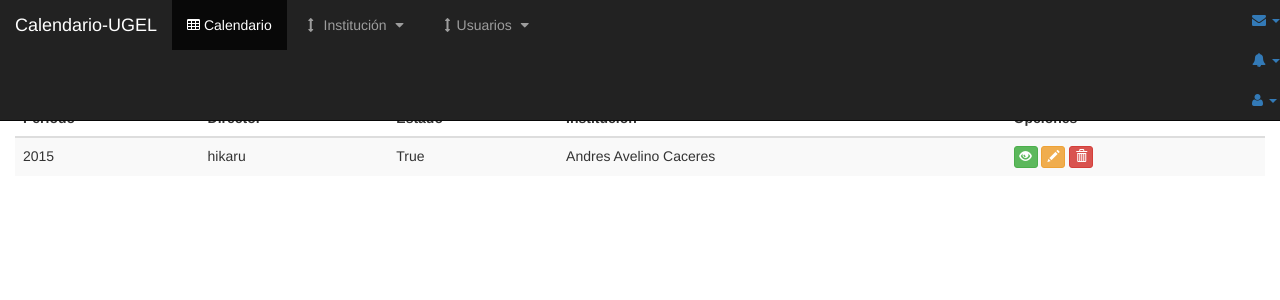
After one commit to alfaroac/ProjectCalendar, a Django app: page /informes/director/ in a window 1280 px wide. The commit adds this page. Shown: the top 300 px of the page. Run offline with Django 3.2, Linux system fonts and the light colour scheme; data comes from the database, SQL or seed files in the repository; both versions use the stored data as it was after the commit; grey boxes labelled with a size stand in for pictures from a placeholder-image service; parts of the project's set-up code (start-up, migrations or seed data) failed here and were passed over; some libraries are stand-ins or nearby versions.

Commit message:
maintenance director

```diff
--- a/apps/informes/models.py
+++ b/apps/informes/models.py
@@ -6,8 +6,8 @@
 	codeInstitution=models.CharField(max_length=20, unique=True)
 	nameInstitution = models.CharField(max_length=100)
 	address = models.CharField(max_length=100)
-	latitude = models.CharField(max_length=20)
-	longitude = models.CharField(max_length=20)
+	latitude = models.CharField(max_length=20, null=True)
+	longitude = models.CharField(max_length=20, null=True)
 	state=models.BooleanField()
 
 class Informes(models.Model):
--- a/apps/informes/urls.py
+++ b/apps/informes/urls.py
@@ -11,4 +11,8 @@
     url(r'^informe/editar/(?P<id>\d+)$','apps.informes.views.updateInforme', name='updInforme'),
     url(r'^informe/eliminar/(?P<id>\d+)$','apps.informes.views.deleteInforme', name='delInforme'),
 
+    url(r'^director/$','apps.informes.views.director',name='director'),
+    url(r'^director/add/$','apps.informes.views.addDirector',name='addDirector'),
+    url(r'^director/editar/(?P<id>\d+)$','apps.informes.views.updDirector',name='updDirector'),
+    url(r'^director/eliminar/(?P<id>\d+)$','apps.informes.views.delDirector',name='delDirector'),
 ]
--- a/apps/informes/views.py
+++ b/apps/informes/views.py
@@ -1,8 +1,8 @@
 from django.shortcuts import render, redirect
 from django.contrib.auth.decorators import login_required
 from django.template import RequestContext
-from .models import Institution, Informes
-from .forms import InstitucionForm, InformeForm
+from .models import Institution, Informes, Director
+from .forms import InstitucionForm, InformeForm, DirectorForm
 
 from django.core.urlresolvers import reverse
 
@@ -75,3 +75,36 @@
     obj_delete = Informes.objects.get(pk=id)
     obj_delete.delete()
     return redirect(reverse('informes_app:informe'))
+
+
+# director
+def director(request):
+	obj_dir=Director.objects.all()
+	cantidad=obj_dir.count()
+	return render(request,'informes/director.html', {"manager":obj_dir, 'cantidad':cantidad})
+
+def addDirector(request):
+	if request.method=='POST':
+		modelform=DirectorForm(request.POST)
+		if modelform.is_valid():
+			modelform.save()
+			return redirect(reverse('informes_app:director'))
+	else:
+		modelform=DirectorForm()
+	return render(request,'informes/addDirector.html',{'form':modelform})
+
+def updDirector (request, id):
+	obj_update=Director.objects.get(pk=id)
+	if request.method=='POST':
+		modelform=DirectorForm(request.POST, instance=obj_update)
+		if modelform.is_valid():
+			modelform.save()
+			return redirect(reverse('informes_app:director'))
+	else:
+		modelform=DirectorForm(instance=obj_update)
+	return render(request,'informes/updDirector.html', {'form':modelform},context_instance = RequestContext(request))
+
+def delDirector (request, id):
+    obj_delete = Director.objects.get(pk=id)
+    obj_delete.delete()
+    return redirect(reverse('informes_app:director'))
--- a/templates/calendar/base_calendar.html
+++ b/templates/calendar/base_calendar.html
@@ -149,6 +149,9 @@
                             <li>
                                 <a href="{% url 'informes_app:informe' %}"><i class="fa fa-fw fa-file"></i> Archivos</a>
                             </li>
+                            <li>
+                                <a href="{% url 'informes_app:director' %}"><i class="fa fa-fw fa-user"></i> Director</a>
+                            </li>
                         </ul>
                     </li>
                     <li>
--- a/templates/calendar/base_inser.html
+++ b/templates/calendar/base_inser.html
@@ -150,9 +150,7 @@
                     <li>
                         <a href="{% url 'informes_app:institution' %}"><i class="fa fa-edit fa-fw"></i> Institución</a>
                     </li>
-                   <li>
-                        <a href="{% url 'calendar_app:actividad' %}" disableb><i class="fa fa-table fa-fw"></i>Calendario</a>
-                    </li>
+
                     <li>
                         <a href="#" disableb><i class="fa fa-user fa-fw"></i>Registrar Usuarios</a>
                     </li>
--- /dev/null
+++ b/templates/informes/director.html
@@ -0,0 +1,44 @@
+{% extends "calendar/base_calendar.html" %}
+{% block title %}
+	Director
+{% endblock title %}
+{% block contenido %}
+<!-- Este boton vale para ingresar nuevo registro -->
+<div class="page-header">
+	<h4>
+		<strong>
+			Tienes <span class="label label-warning">{{cantidad}}</span> Directores
+		</strong>
+		<a href="{% url 'informes_app:addDirector' %}" class="btn btn-primary pull-right">
+			<span class="glyphicon glyphicon-plus">Nuevo registro</span>
+		</a>
+	</h4>
+</div><!-- page-header -->
+<div>
+	<table class="table table-striped table-condenced table-hover">
+		<thead>
+			<th>Periodo</th>
+			<th>Director</th>
+			<th>Estado</th>
+			<th>Institucion</th>
+			<th>Opciones</th>
+		</thead>
+		<tbody>
+			{% for director in manager %}
+			<tr>
+				<td>{{director.yearWork}}</td>
+				<td>{{director.user}}</td>
+				<td>{{director.state}}</td>
+				<td>{{director.institution.nameInstitution}}</td>
+				<td>
+					<a href="#" class="btn btn-success btn-xs"><span class="glyphicon glyphicon-eye-open"></span></a>
+					<a href="{% url 'informes_app:updDirector' director.pk %}" class="btn btn-warning btn-xs"><span class="glyphicon glyphicon-pencil"></span></a>
+					<a href="{% url 'informes_app:delDirector' director.pk %}" class="btn btn-danger btn-xs"><span class="glyphicon glyphicon-trash"></span></a>
+				</td>
+			</tr>
+			{% endfor %}
+		</tbody>
+	</table>
+</div>
+
+{% endblock contenido %}
```
Also changed, not shown: apps/informes/forms.py (+6 -1 lines), templates/informes/addDirector.html (added, +21 -0 lines), templates/informes/updDirector.html (added, +21 -0 lines), apps/perfiles/models.py (line endings or trailing spaces), db.sqlite3, 5 other files.
